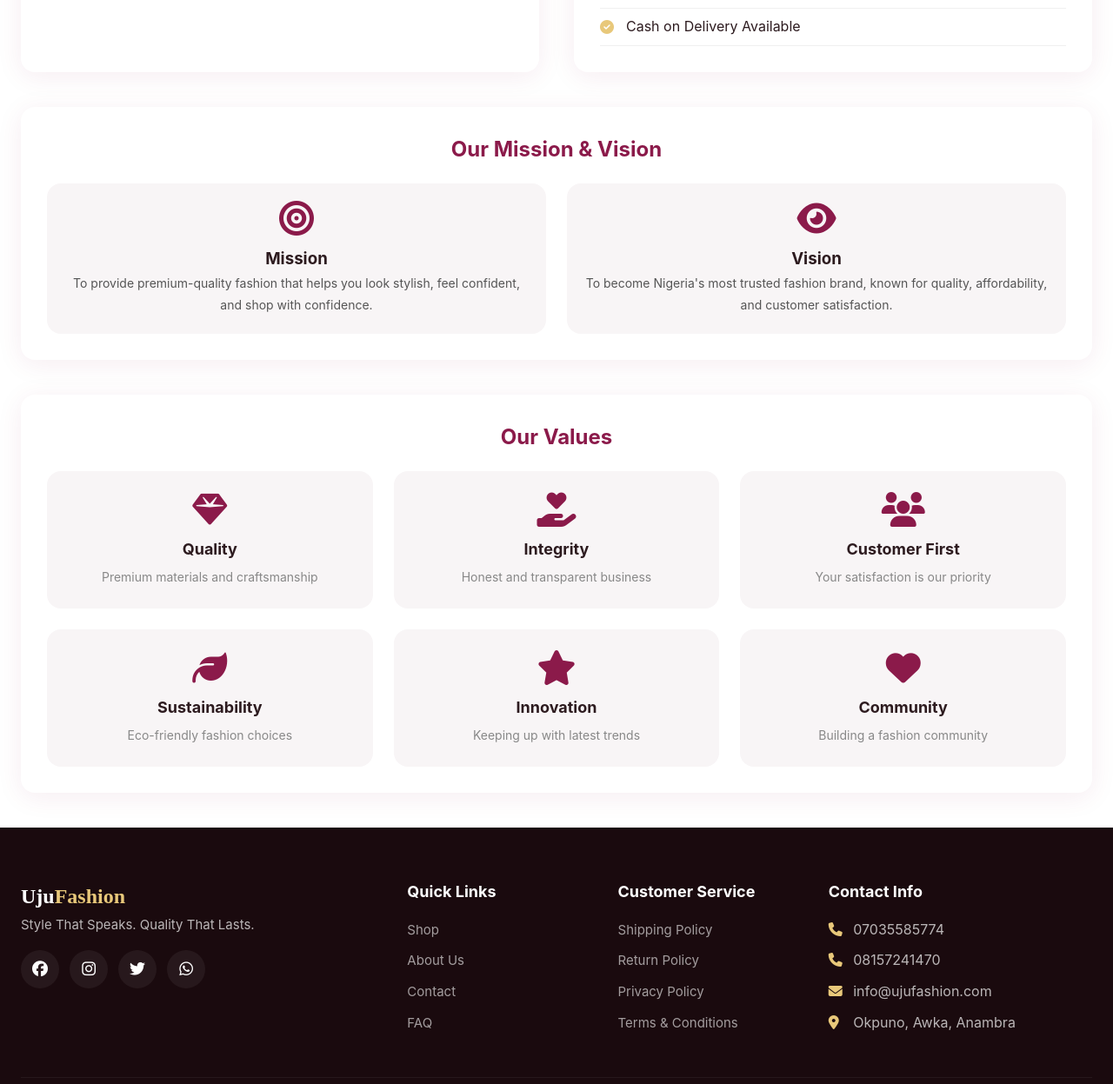
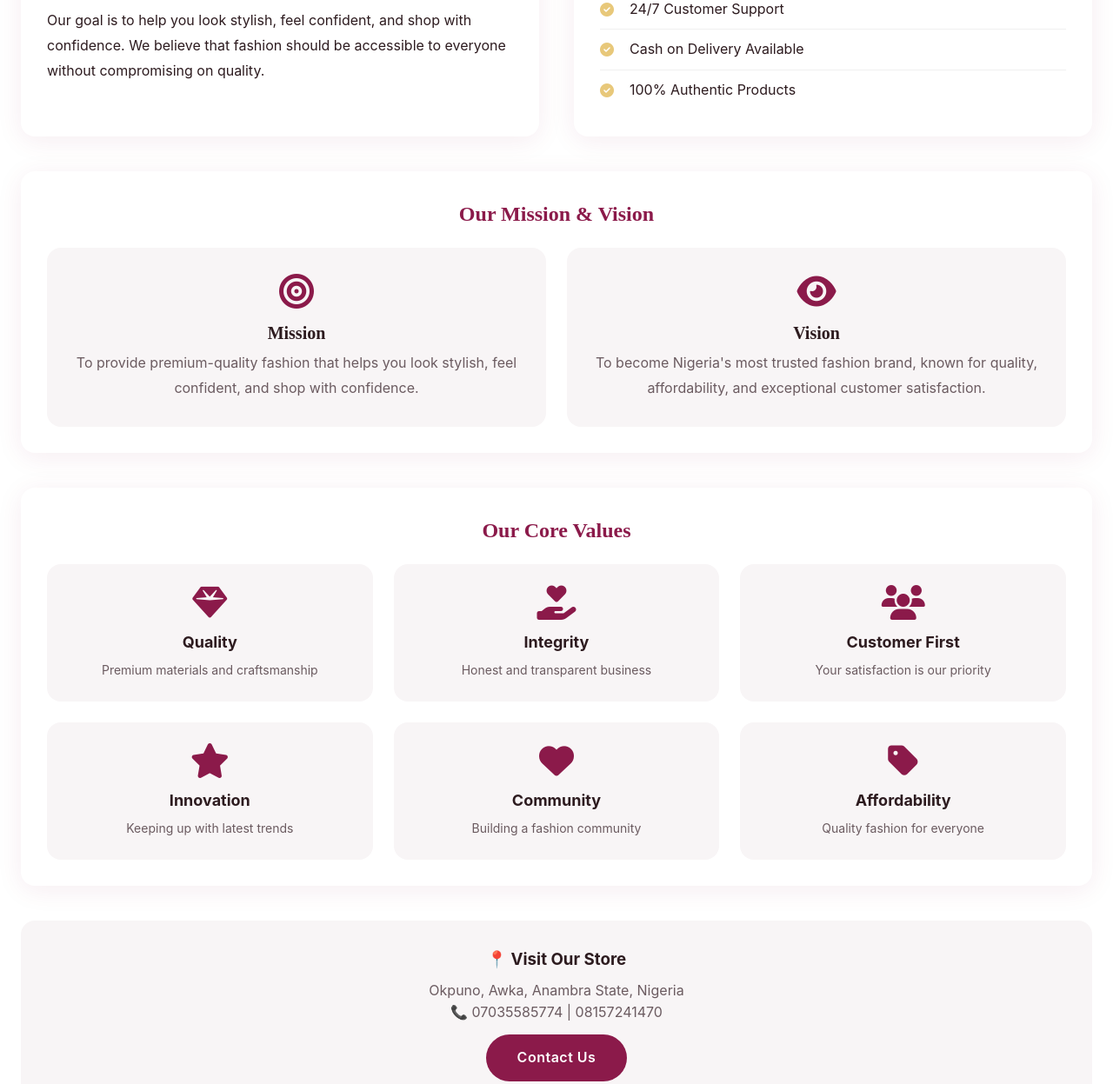
Before and after one commit to mamme234/Uju-fashion-sales-, a plain HTML site: page frontend/pages/about.html in a window 1280 px wide. Shown: the part 743-1990 px from the top of the page at 87% size. Drawn offline with Linux system fonts and the light colour scheme.

Commit message:
Update about.html

```diff
--- a/frontend/pages/about.html
+++ b/frontend/pages/about.html
@@ -14,13 +14,14 @@
         .about-hero {
             text-align: center;
             padding: 60px 20px;
-            background: linear-gradient(135deg, var(--primary), var(--primary-light));
+            background: linear-gradient(135deg, var(--primary), var(--primary-dark));
             color: var(--white);
             border-radius: var(--radius);
             margin-bottom: 40px;
         }
 
         .about-hero h1 {
+            font-family: var(--font-primary);
             font-size: 40px;
             margin-bottom: 16px;
         }
@@ -47,13 +48,14 @@
         }
 
         .about-card h2 {
+            font-family: var(--font-primary);
             font-size: 24px;
             margin-bottom: 12px;
             color: var(--primary);
         }
 
         .about-card p {
-            color: #555;
+            color: var(--text);
             line-height: 1.8;
         }
 
@@ -63,16 +65,20 @@
         }
 
         .about-card ul li {
-            padding: 8px 0;
+            padding: 10px 0;
             border-bottom: 1px solid #f0f0f0;
             display: flex;
             align-items: center;
             gap: 10px;
         }
 
+        .about-card ul li:last-child {
+            border-bottom: none;
+        }
+
         .about-card ul li i {
             color: var(--secondary);
-            width: 20px;
+            width: 24px;
         }
 
         .values-grid {
@@ -108,7 +114,37 @@
 
         .value-item p {
             font-size: 14px;
-            color: #888;
+            color: var(--gray-dark);
+        }
+
+        .mission-vision {
+            display: grid;
+            grid-template-columns: 1fr 1fr;
+            gap: 24px;
+            margin-top: 20px;
+        }
+
+        .mission-vision .item {
+            text-align: center;
+            padding: 30px;
+            background: var(--gray);
+            border-radius: var(--radius);
+        }
+
+        .mission-vision .item i {
+            font-size: 40px;
+            color: var(--primary);
+            margin-bottom: 12px;
+        }
+
+        .mission-vision .item h3 {
+            font-size: 20px;
+            font-family: var(--font-primary);
+        }
+
+        .mission-vision .item p {
+            color: var(--gray-dark);
+            margin-top: 4px;
         }
 
         @media (max-width: 768px) {
@@ -116,6 +152,9 @@
                 grid-template-columns: 1fr;
             }
             .values-grid {
+                grid-template-columns: 1fr;
+            }
+            .mission-vision {
                 grid-template-columns: 1fr;
             }
             .about-hero h1 {
@@ -190,12 +229,16 @@
                     <p>
                         Uju Fashion Sales was founded with a simple mission: to bring premium-quality fashion
                         to everyone at affordable prices. Located in Okpuno, Awka, Anambra State, we have grown
-                        from a small local shop to a trusted fashion destination.
+                        from a small local shop to a trusted fashion destination across Nigeria.
                     </p>
                     <p style="margin-top:12px;">
                         We offer a wide range of fashion wears including boyfriend jeans, straight jeans,
                         baggy jeans, polos, jerseys, skirts, shorts, and more. Every piece is carefully selected
                         to ensure the highest quality and latest trends.
+                    </p>
+                    <p style="margin-top:12px;">
+                        Our goal is to help you look stylish, feel confident, and shop with confidence.
+                        We believe that fashion should be accessible to everyone without compromising on quality.
                     </p>
                 </div>
 
@@ -209,28 +252,29 @@
                         <li><i class="fas fa-check-circle"></i> Easy Returns & Exchange</li>
                         <li><i class="fas fa-check-circle"></i> 24/7 Customer Support</li>
                         <li><i class="fas fa-check-circle"></i> Cash on Delivery Available</li>
+                        <li><i class="fas fa-check-circle"></i> 100% Authentic Products</li>
                     </ul>
                 </div>
             </div>
 
             <div class="about-card" style="margin-bottom:40px;">
                 <h2 style="text-align:center;">Our Mission & Vision</h2>
-                <div style="display:grid;grid-template-columns:1fr 1fr;gap:24px;margin-top:20px;">
-                    <div style="text-align:center;padding:20px;background:var(--gray);border-radius:var(--radius);">
-                        <i class="fas fa-bullseye" style="font-size:40px;color:var(--primary);margin-bottom:12px;"></i>
+                <div class="mission-vision">
+                    <div class="item">
+                        <i class="fas fa-bullseye"></i>
                         <h3>Mission</h3>
-                        <p style="color:#555;font-size:14px;">To provide premium-quality fashion that helps you look stylish, feel confident, and shop with confidence.</p>
+                        <p>To provide premium-quality fashion that helps you look stylish, feel confident, and shop with confidence.</p>
                     </div>
-                    <div style="text-align:center;padding:20px;background:var(--gray);border-radius:var(--radius);">
-                        <i class="fas fa-eye" style="font-size:40px;color:var(--primary);margin-bottom:12px;"></i>
+                    <div class="item">
+                        <i class="fas fa-eye"></i>
                         <h3>Vision</h3>
-                        <p style="color:#555;font-size:14px;">To become Nigeria's most trusted fashion brand, known for quality, affordability, and customer satisfaction.</p>
+                        <p>To become Nigeria's most trusted fashion brand, known for quality, affordability, and exceptional customer satisfaction.</p>
                     </div>
                 </div>
             </div>
 
             <div class="about-card">
-                <h2 style="text-align:center;">Our Values</h2>
+                <h2 style="text-align:center;">Our Core Values</h2>
                 <div class="values-grid">
                     <div class="value-item">
                         <i class="fas fa-gem"></i>
@@ -248,11 +292,6 @@
                         <p>Your satisfaction is our priority</p>
                     </div>
                     <div class="value-item">
-                        <i class="fas fa-leaf"></i>
-                        <h3>Sustainability</h3>
-                        <p>Eco-friendly fashion choices</p>
-                    </div>
-                    <div class="value-item">
                         <i class="fas fa-star"></i>
                         <h3>Innovation</h3>
                         <p>Keeping up with latest trends</p>
@@ -262,7 +301,19 @@
                         <h3>Community</h3>
                         <p>Building a fashion community</p>
                     </div>
+                    <div class="value-item">
+                        <i class="fas fa-tag"></i>
+                        <h3>Affordability</h3>
+                        <p>Quality fashion for everyone</p>
+                    </div>
                 </div>
+            </div>
+
+            <div style="text-align:center;margin-top:40px;padding:30px;background:var(--gray);border-radius:var(--radius);">
+                <h3 style="margin-bottom:8px;">📍 Visit Our Store</h3>
+                <p style="color:var(--gray-dark);">Okpuno, Awka, Anambra State, Nigeria</p>
+                <p style="color:var(--gray-dark);">📞 07035585774 | 08157241470</p>
+                <a href="contact.html" class="btn-primary" style="margin-top:12px;display:inline-block;">Contact Us</a>
             </div>
         </div>
     </section>
@@ -320,4 +371,4 @@
     <script src="../js/cart.js"></script>
     <script src="../js/auth.js"></script>
 </body>
-</html>
+                            </html>
```
